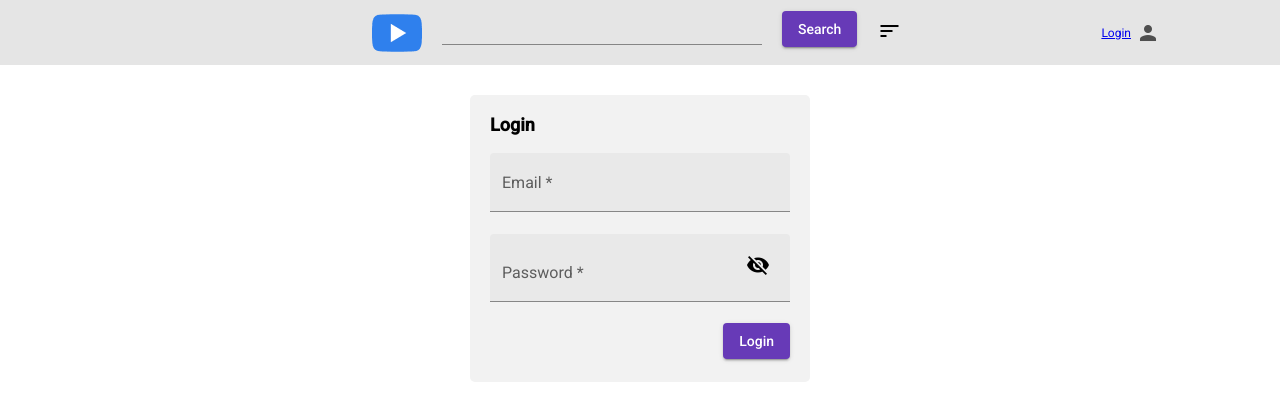
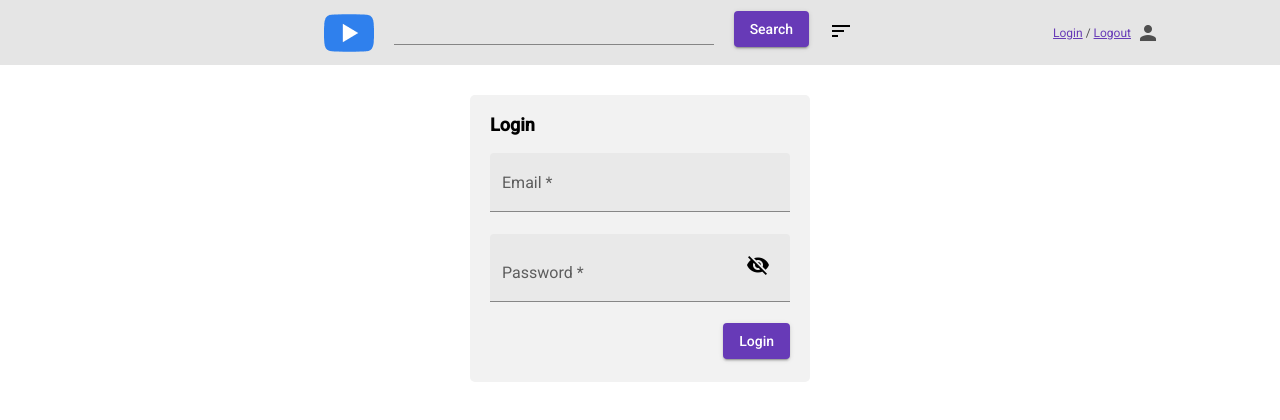
Before and after one commit to TanyaSamal/Youtube-Angular, an Angular app: page /login in a window 1280 px wide. Shown: the top 420 px of the page. Built offline with nearby package versions, Linux system fonts and the light colour scheme.

Commit message:
add logout action

```diff
--- a/src/app/core/components/header/login-info/login-info.component.html
+++ b/src/app/core/components/header/login-info/login-info.component.html
@@ -1,3 +1,3 @@
 <div class="login-info">
-    <a [routerLink]="['/login']">Login</a> <mat-icon>person</mat-icon>
+    <a [routerLink]="['/login']">Login</a>&nbsp;/&nbsp;<a (click)="onLogout()">Logout</a> <mat-icon>person</mat-icon>
 </div>
--- a/src/app/core/components/header/login-info/login-info.component.scss
+++ b/src/app/core/components/header/login-info/login-info.component.scss
@@ -15,4 +15,10 @@
     mat-icon {
         margin-left: 5px;
     }
+
+    a {
+        text-decoration: underline;
+        color: #673ab7;
+        cursor: pointer;
+    }
 }
--- a/src/app/core/components/header/login-info/login-info.component.ts
+++ b/src/app/core/components/header/login-info/login-info.component.ts
@@ -1,4 +1,6 @@
 import { Component, OnInit } from '@angular/core';
+import { Router } from '@angular/router';
+import { AuthService } from 'src/app/auth/services/auth.service';
 
 @Component({
   selector: 'ts-login-info',
@@ -7,9 +9,17 @@ import { Component, OnInit } from '@angular/core';
 })
 export class LoginInfoComponent implements OnInit {
 
-  constructor() { }
+  constructor(
+    private authService: AuthService,
+    private router: Router
+  ) { }
 
   public ngOnInit(): void {
   }
 
+  onLogout() {
+    this.authService.logout();
+    this.router.navigate(['/login']);
+  }
+
 }
```
